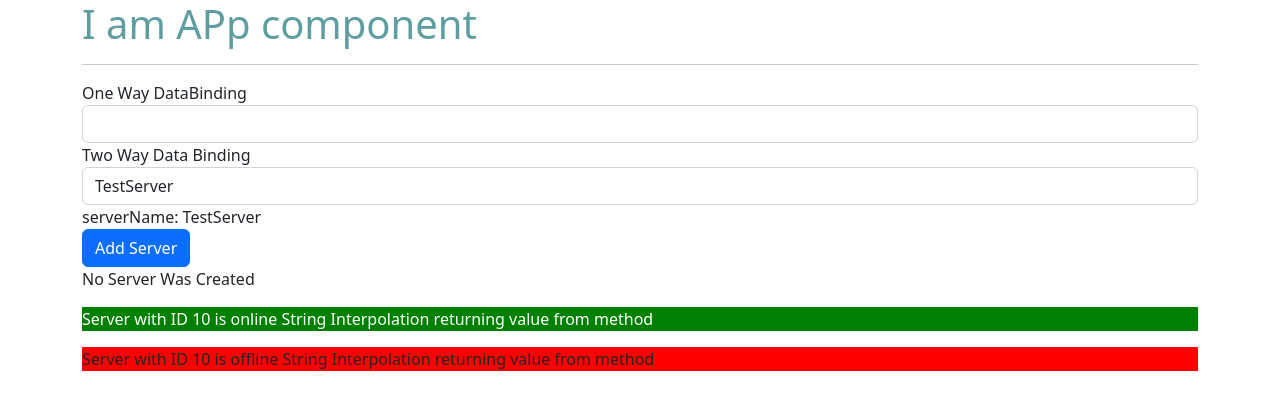
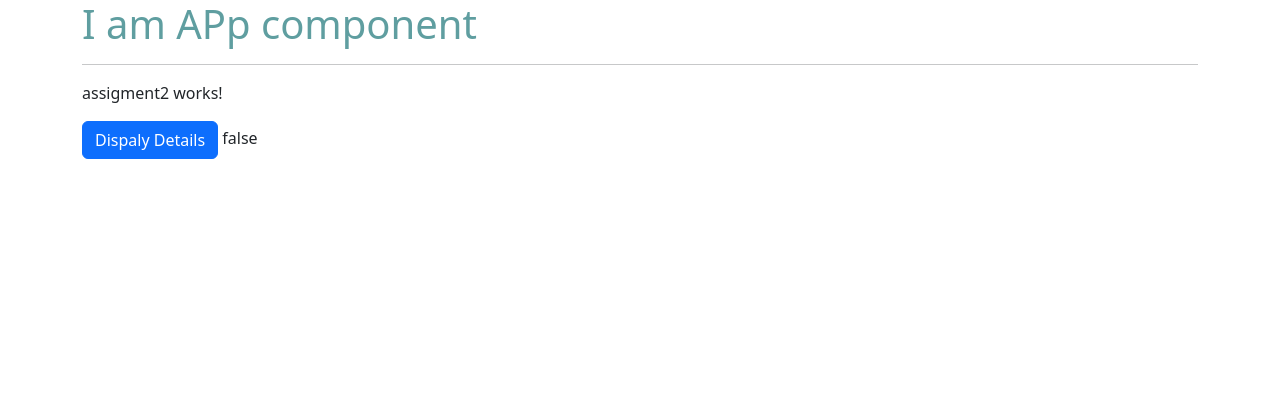
Before and after one commit to prashanth92477/Test_Repo, an Angular app in the folder my-app/: page / in a window 1280 px wide. Shown: the top 410 px of the page. Built offline with nearby package versions, Linux system fonts and the light colour scheme.

Commit message:
Basics Done

```diff
--- a/my-app/src/app/app.component.html
+++ b/my-app/src/app/app.component.html
@@ -8,12 +8,12 @@
         <!-- <button [disabled]= "!enableProperty"  type="button" class="btn btn-primary">Primary</button>
         {{enableProperty}}{{ 'String Interpolation'}}
         <p [innerText]="enableProperty"> Hello</p> -->
-        <app-servers></app-servers>  <!--element style selector -->
+        <!-- <app-servers></app-servers>  element style selector -->
         <!-- <div app-servers></div>  attributes style selector-->
         <!-- <div class="app-servers"></div>  class style selector -->
         <!-- <app-success-alert></app-success-alert>
         <div app-warning-alert></div> -->
-        <!-- <app-assigment></app-assigment> -->
+        <app-assigment2></app-assigment2>
 
 
     </div>
--- a/my-app/src/app/app.module.ts
+++ b/my-app/src/app/app.module.ts
@@ -9,13 +9,15 @@ import { ServersComponent } from './servers/servers.component';
 import { WarningAlertComponent } from './warning-alert/warning-alert.component'
 import { SuccessAlert } from './success-alert/success-alert.component';
 import { AssigmentComponent } from './assigment/assigment.component';
+import { Assigment2Component } from './assigment2/assigment2.component';
 
 @NgModule({
   declarations: [
     // ALl the components need to added here Ex: custom components
     AppComponent,
-    ServerComponent,
-    ServersComponent,
+    // ServerComponent,
+    // ServersComponent,
+    Assigment2Component,
     // AssigmentComponent,
     // WarningAlertComponent,
     // SuccessAlert
--- /dev/null
+++ b/my-app/src/app/assigment2/assigment2.component.html
@@ -0,0 +1,32 @@
+<p>assigment2 works!</p>
+<button class="btn btn-primary" (click)="displayDetails()">Dispaly Details</button>
+<!-- <button class="btn btn-primary" (click)= "output = !output" >Dispaly Details</button> -->
+{{output}}
+<p *ngIf="output">Secret Password=tuna</p>
+<!-- <p *ngIf= "output" For="let cont of btnCLick">Secret Password=tuna</p> -->
+<!-- <p *ngFor="let cont of btnCLick; index"> {{cont}}</p> -->
+<div *ngFor="let cont of btnCLick; index as i">
+  <p *ngIf="i<5 else other">{{cont}}</p>
+    <ng-template #other>
+      <p [ngStyle]="{'backgroundColor':'green'}" [ngClass]="{online:i>=5}">{{cont}}</p>
+    </ng-template>
+</div>
+<!-- second way-->
+<!-- <div
+  *ngFor="let logItem of log"
+  [ngStyle]="{backgroundColor:logItem>=5?'blue':'transparent'}"
+  [ngClass]="{'white-text': logItem>=5}">{{logItem}}
+</div> -->
+
+
+
+
+ <!-- <p *ngFor="let cont of btnCLick; index as i > 5">{{cont}}
+       <div *ngif="i>5 else other">
+          {{cont}}
+      </div>
+      <ng-template #other>
+        <p>{{cont}}</p>
+      </ng-template>
+  </p>
+{{btnCLick.length}} -->
--- /dev/null
+++ b/my-app/src/app/assigment2/assigment2.component.ts
@@ -0,0 +1,28 @@
+import { Component, OnInit } from '@angular/core';
+
+@Component({
+  selector: 'app-assigment2',
+  templateUrl: './assigment2.component.html',
+  // styleUrls: ['./assigment2.component.css']
+  styles:[`.online{
+    color:white;
+  }`]
+})
+export class Assigment2Component implements OnInit {
+  output =false;
+  date = new Date();
+  count = 0;
+  btnCLick:any=[];
+  constructor() {
+
+  }
+
+  ngOnInit(): void {
+  }
+  displayDetails(){
+    this.output = !this.output;
+  // console.log(this.count++);
+    this.btnCLick.push(this.date);
+    // this.output = true;
+  }
+}
--- a/my-app/src/app/server/server.component.html
+++ b/my-app/src/app/server/server.component.html
@@ -14,4 +14,4 @@
 <!-- <p>{{ 'Server'}} with ID {{ ServerId }} is {{ ServerStatus }} {{'String Interpolation'}}</p>  -->
 
 <!-- String interpolation passing method-->
-<p [ngStyle]="{backgroundColor:getServerStatus()}" [ngClass]="{online:ServerStatus ==='online'}">{{'Server'}} with ID {{ ServerId }} is {{ ServerStatus }} {{' String Interpolation returning value from method '}}</p>
+<!-- <p [ngStyle]="{backgroundColor:getServerStatus()}" [ngClass]="{online:ServerStatus ==='online'}">{{'Server'}} with ID {{ ServerId }} is {{ ServerStatus }} {{' String Interpolation returning value from method '}}</p> -->
--- a/my-app/src/app/servers/servers.component.html
+++ b/my-app/src/app/servers/servers.component.html
@@ -4,9 +4,9 @@
 <input type="text" class="form-control" (input)="onUpdateServerName($event)">
 <!-- two Way Data Binding-->
 <label>Two Way Data Binding</label>
-<input type="text" class="form-control" [(ngModel)]="serverName">
+<!-- <input type="text" class="form-control" [(ngModel)]="serverName">
 {{'serverName: '}} {{serverName}}<br>
-<!-- Property Binding-->
+Property Binding -->
 <!-- <button [disabled] = "!allowNewServer" class="btn btn-primary" (mouseover)="onCreateServer()">Add Server</button><br> -->
 <button [disabled] = "!allowNewServer" class="btn btn-primary" (click)="onCreateServer()">Add Server</button><br>
 <!-- {{allowNewServer}}{{ 'String Interpolation'}} -->
@@ -17,5 +17,5 @@
     <p> No Server Was Created </p>
   </ng-template>
   <!-- *Ng for strcutural Directive to change the DOM elements-->
-<app-server *ngFor="let server of Servers"></app-server>
+<!-- <app-server *ngFor="let server of Servers"></app-server> -->
 <!-- <app-server></app-server> -->
```
Also changed, not shown: my-app/src/app/assigment2/assigment2.component.css (added), my-app/src/app/assigment2/readme.md (added).
